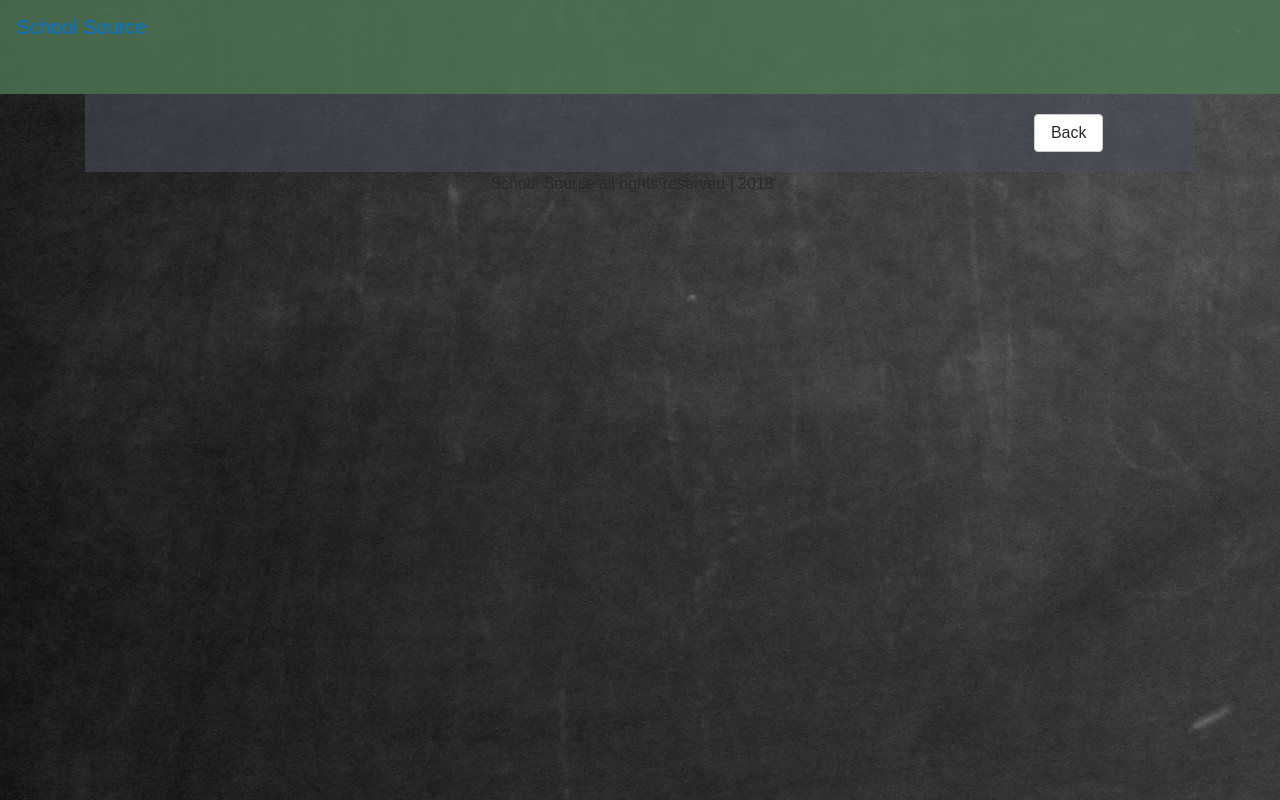
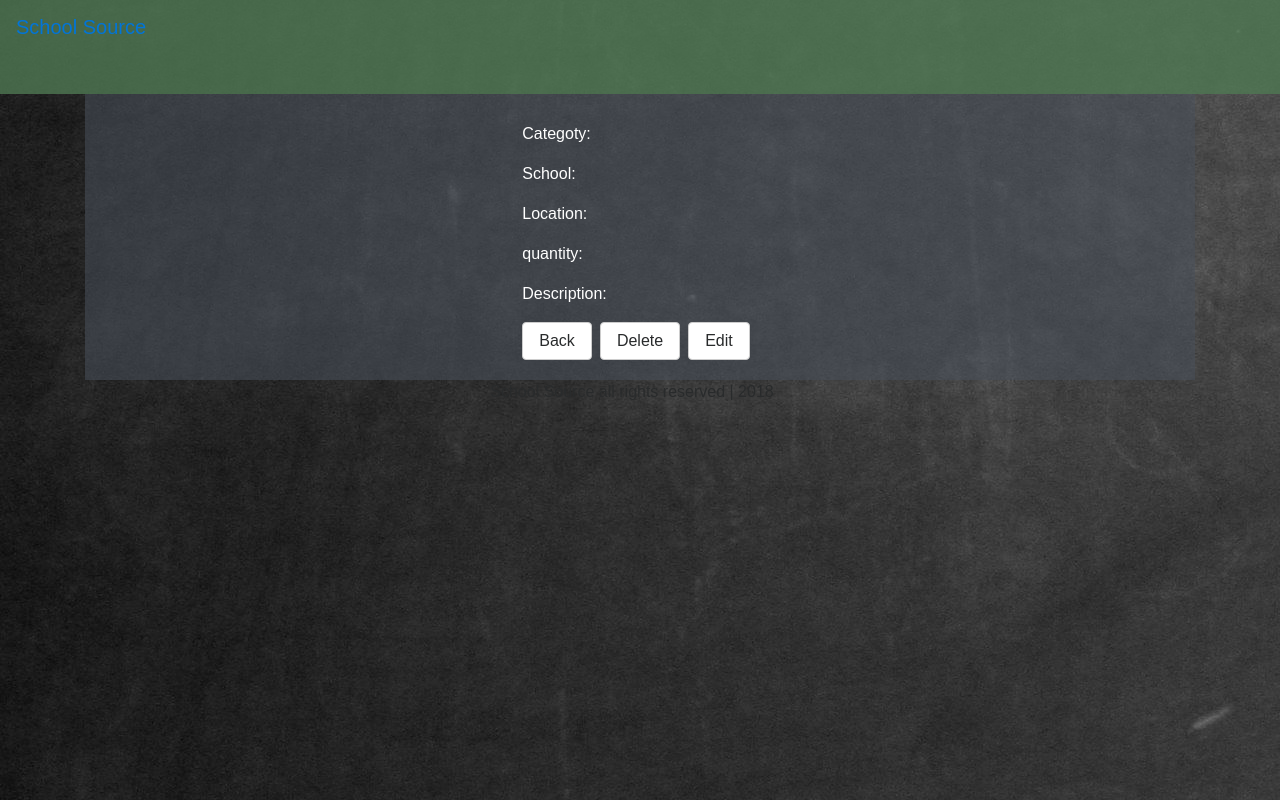
Before and after one commit to leifswenson/project3, a React (Create React App) app in the folder client/: page /resources/id in a window 1280 px wide. Built offline with nearby package versions, Linux system fonts and the light colour scheme; no server answers; a web font is replaced by a local one.

Commit message:
show and delete work

```diff
--- a/client/src/components/Navbar/Navbar.js
+++ b/client/src/components/Navbar/Navbar.js
@@ -42,7 +42,7 @@ const Navbar = props => (
         </li>
       </ul>
     </div>
-    <div className="modal fade" id="loginModal" tabindex="-1" role="dialog" aria-labelledby="loginModalLabel" aria-hidden="true">
+    <div className="modal fade" id="loginModal" tabIndex="-1" role="dialog" aria-labelledby="loginModalLabel" aria-hidden="true">
       <div className="modal-dialog" role="document">
         <div className="modal-content">
           <div className="modal-header">
--- a/client/src/pages/resources/ResourcesShow.js
+++ b/client/src/pages/resources/ResourcesShow.js
@@ -1,13 +1,28 @@
 import React, { Component } from "react";
 import { Link } from "react-router-dom";
+import { Redirect } from 'react-router-dom'
 import Section from '../../components/Section';
 import API from "../../utils/API";
 
 class ResourcesShow extends Component {
 
   state = {
-    resource: {}
+    resource: {
+      // redirect: false
+    }
   };
+
+  // setRedirect = () => {
+  //   this.setState({
+  //     redirect: true
+  //   })
+  // }
+
+  // renderRedirect = () => {
+  //   if (this.state.redirect) {
+  //     return <Redirect to='/resources'>
+  //   }
+  // }
 
   componentDidMount() {
     API.getresource(this.props.match.params.id)
@@ -15,16 +30,48 @@ class ResourcesShow extends Component {
       .catch(err => console.log(err));
   }
 
+  loadresources = () => {
+    API.getresource(this.props.match.params.id)
+    .then(res => this.setState({ resource: res.data }))
+    .catch(err => console.log(err));
+  };
+
+  deleteresource = id => {
+    API.deleteresource(id)
+      .then(res => this.loadresources())
+      .catch(err => console.log(err));
+  };
+
   render() {
     return(
       <Section>
-        <p>{this.state.resource.title}</p>
-        <p>{this.state.resource.category}</p>
-        <p>{this.state.resource.school}</p>
-        <p>{this.state.resource.school_location}</p>
-        <p>{this.state.resource.quantity}</p>
-        <p>{this.state.resource.description}</p>
-        <Link to="/resources/"><button type="button" class="btn btn-secondary">Back</button></Link>
+
+        <div>
+          <div className="row">
+            <div className="col-md-12">
+              <h2>
+                {this.state.resource.title}
+              </h2>
+            </div>
+          </div>
+          <div className="row">
+            <div className="col-md-12">
+              <p>Categoty: {this.state.resource.category}</p>
+              <p>School: {this.state.resource.school}</p>
+              <p>Location: {this.state.resource.school_location}</p>
+              <p>quantity: {this.state.resource.quantity}</p>
+              <p>Description: {this.state.resource.description}</p>
+            </div>
+          </div>
+          <div className="row">
+            <div className="col-md-12">
+              <Link to="/resources/"><button type="button" className="btn btn-secondary mr-2">Back</button></Link>
+              <button onClick={() => this.deleteresource(this.state.resource._id)} type="button" className="btn btn-secondary mr-2">Delete</button>
+              <button onClick={() => this.deleteresource(this.state.resource._id)} type="button" className="btn btn-secondary mr-2">Edit</button>
+            </div>
+          </div>
+        </div>
+
       </Section>
     );
   }
```
